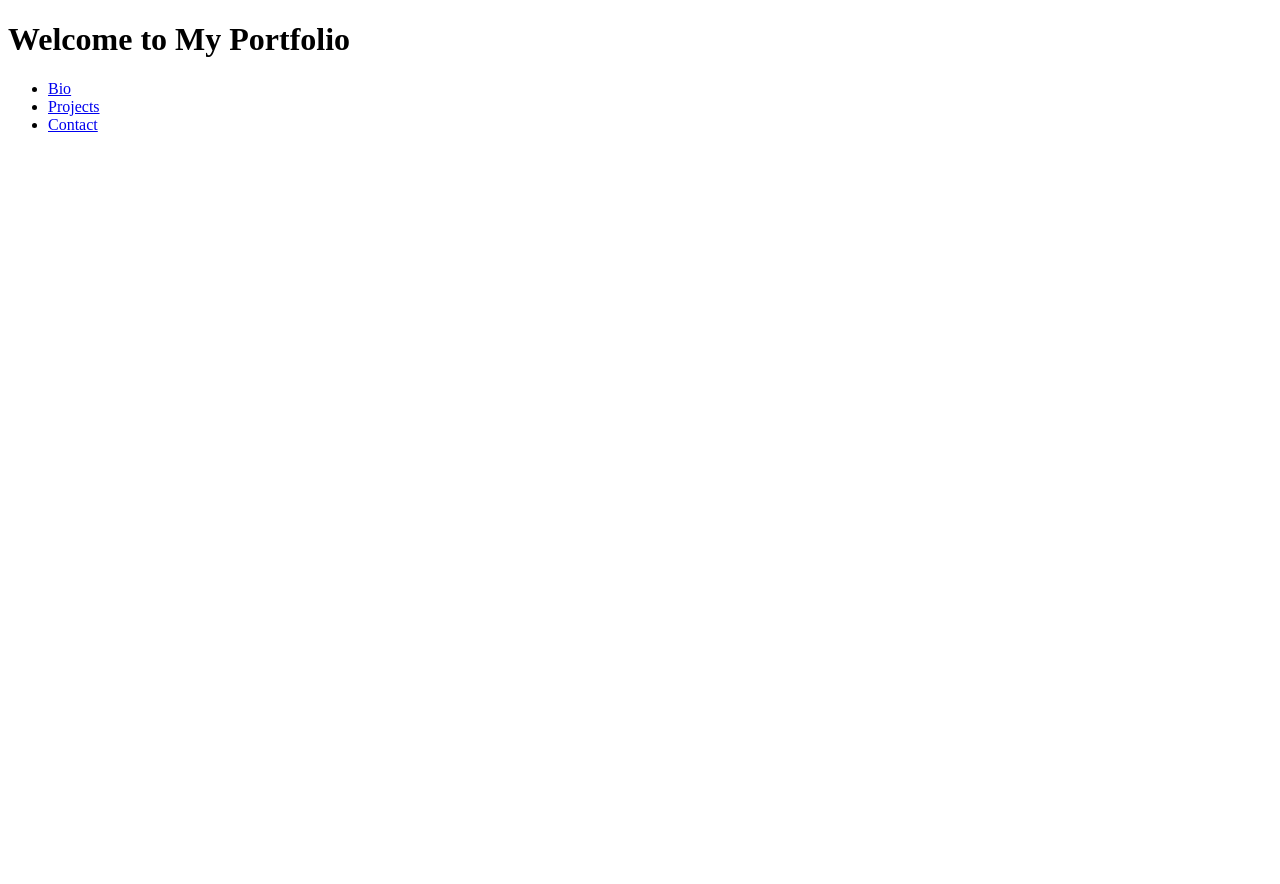
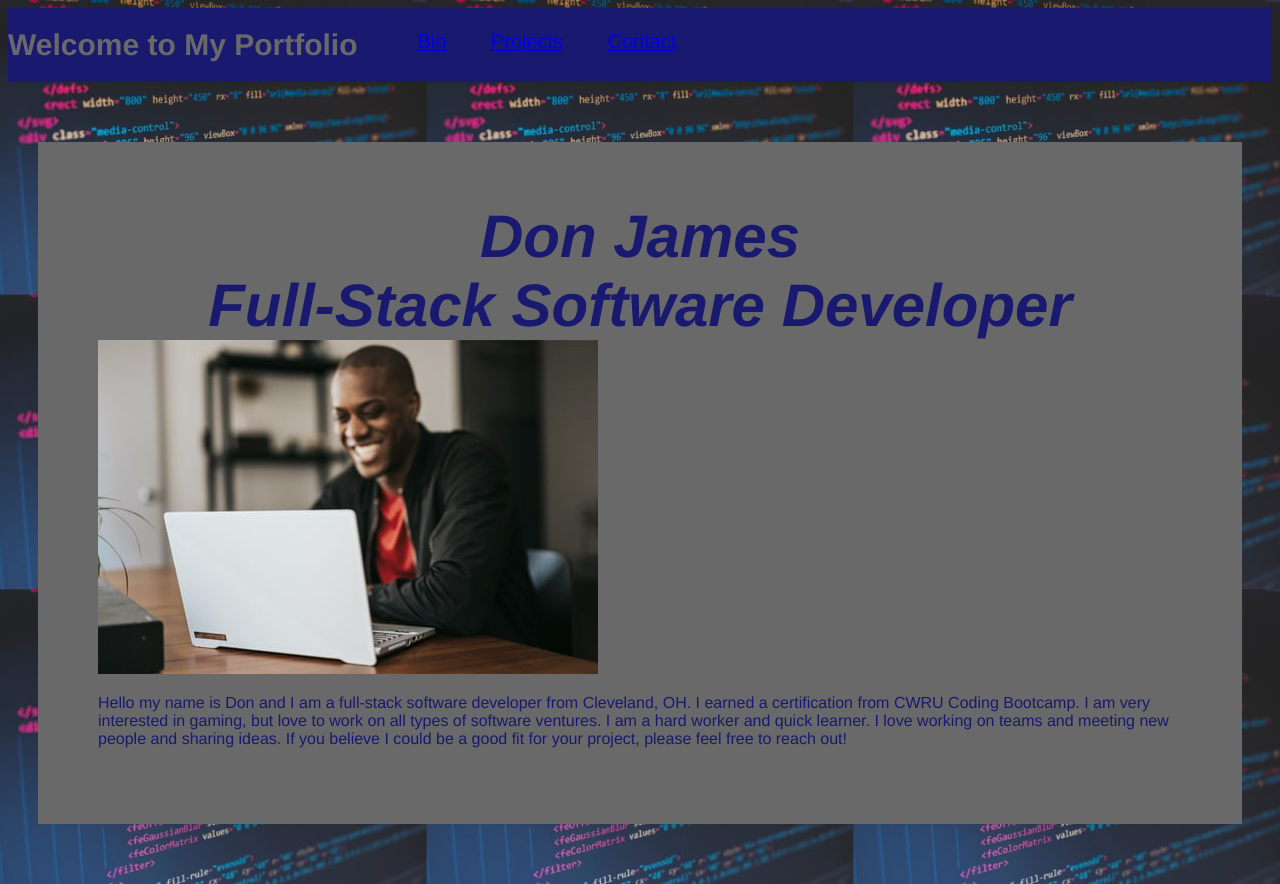
Before and after one commit to dondjames07/dondjames07.github.io-my-portfolio, a plain HTML site: page index.html in a window 1280 px wide. Before the commit the page ends 800 px from the top, so only its background shows below. Drawn offline with Linux system fonts and the light colour scheme.

Commit message:
add bio and ini css

```diff
--- a/assets/styles.css
+++ b/assets/styles.css
@@ -0,0 +1,50 @@
+body {
+    color: dimgrey;
+    font-family: Helvetica, Arial, sans-serif;
+    background-image: url(./images/photo-1542831371-29b0f74f9713.jpg);
+    background-repeat:round;
+}
+
+header {
+    padding: auto;
+    background-color: midnightblue;
+    display:flex;
+ }
+
+header h1 {
+    font-weight: bold;
+    font-size: 30px;
+    color: dimgrey;
+    display: inline;
+
+}
+
+header nav {
+    margin: 6px 0;
+    display: flex;
+    padding: auto;
+
+}
+
+header nav ul li {
+    margin: 0 20px;
+    text-decoration: none;
+    font-size: 20px;
+    color: dimgrey;
+    display: inline-flex;
+}
+
+.Bio {
+    padding: 60px;
+    display: flexbox;
+    background-color: dimgrey;
+    margin: 60px 30px;
+    color: midnightblue;
+}
+
+ .Bio div {
+     font-size: 60px;
+     font-weight: bolder;
+     font-style: italic;
+     text-align: center;
+}
--- a/index.html
+++ b/index.html
@@ -13,9 +13,8 @@
     <!--Header section-->
     <header class="welcome">
         <h1>Welcome to My Portfolio</h1>
-    </header>
 
-    <!--nav-->
+     <!--nav-->
     <nav class="nav">
         <ul>
             <li>
@@ -29,7 +28,18 @@
             </li>
         </ul>
     </nav>
+    </header>
 
+    <!--bio pic and description-->
+    <section class="Bio">
+        <div>Don James<br>Full-Stack Software Developer</div>
+        <img src="./assets/images/photo-1601342550031-d6df73676153.jpg" alt="placeholder pic">
+        <p>Hello my name is Don and I am a full-stack software developer from Cleveland, OH. I earned a certification from CWRU Coding Bootcamp.
+            I am very interested in gaming, but love to work on all types of software ventures. I am a hard worker and quick learner.
+            I love working on teams and meeting new people and sharing ideas. If you believe I could be a good fit for your project, please feel free to reach out!
+        </p>
+
+    </section>
 
 
 
```
Also changed, not shown: assets/images/photo-1542831371-29b0f74f9713.jpg (added), assets/images/photo-1601342550031-d6df73676153.jpg (added).
